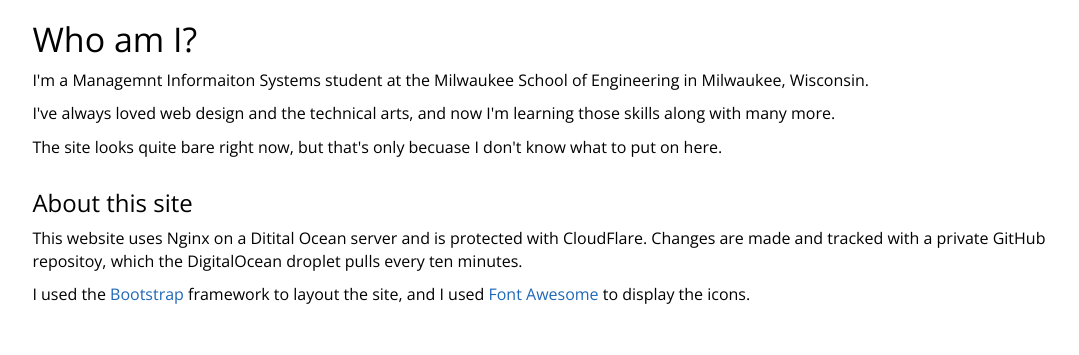
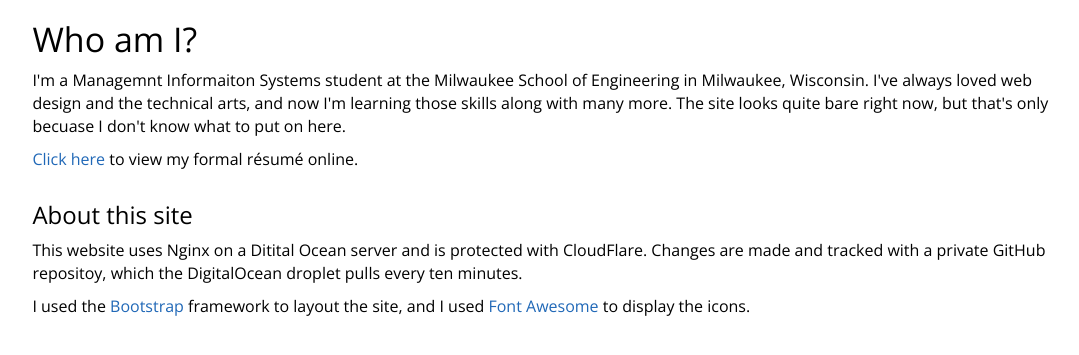
Before and after one commit to ianhyzy/blog.ian.gay, a PHP site: page /aboutme.php in a window 1280 px wide. Shown: the part 52-407 px from the top of the page, without its empty margins (136-1215 px from the left). Run offline with PHP 8.4, Linux system fonts and the light colour scheme; some libraries are stand-ins or nearby versions.

Commit message:
add resume

```diff
--- a/aboutme.php
+++ b/aboutme.php
@@ -31,9 +31,8 @@
     <div class="row">
       <div class="col-lg-12 content">
         <h1 title="TWO FOUR SIX OH ONE!">Who am I?</h1>
-        <p>I'm a Managemnt Informaiton Systems student at the Milwaukee School of Engineering in Milwaukee, Wisconsin.</p>
-        <p>I've always loved web design and the technical arts, and now I'm learning those skills along with many more.</p>
-        <p>The site looks quite bare right now, but that's only becuase I don't know what to put on here.</p>
+        <p>I'm a Managemnt Informaiton Systems student at the Milwaukee School of Engineering in Milwaukee, Wisconsin. I've always loved web design and the technical arts, and now I'm learning those skills along with many more. The site looks quite bare right now, but that's only becuase I don't know what to put on here.</p>
+        <p><a href="https://docs.google.com/document/d/1xY08uLM6KHl8ZOqKhBYaDf11hVTDdrkw-fxd6WUhU0k/edit?usp=sharing" target="_blank">Click here</a> to view my formal résumé online.</p>
         <h3>About this site</h3>
         <p>This website uses Nginx on a Ditital Ocean server and is protected with CloudFlare. Changes are made and tracked with a private GitHub repositoy, which the DigitalOcean droplet pulls every ten minutes.</p>
         <p>I used the <a href="http://getbootstrap.com/">Bootstrap</a> framework to layout the site, and I used <a href="http://fortawesome.github.io/Font-Awesome/">Font Awesome</a> to display the icons.</p>
```
